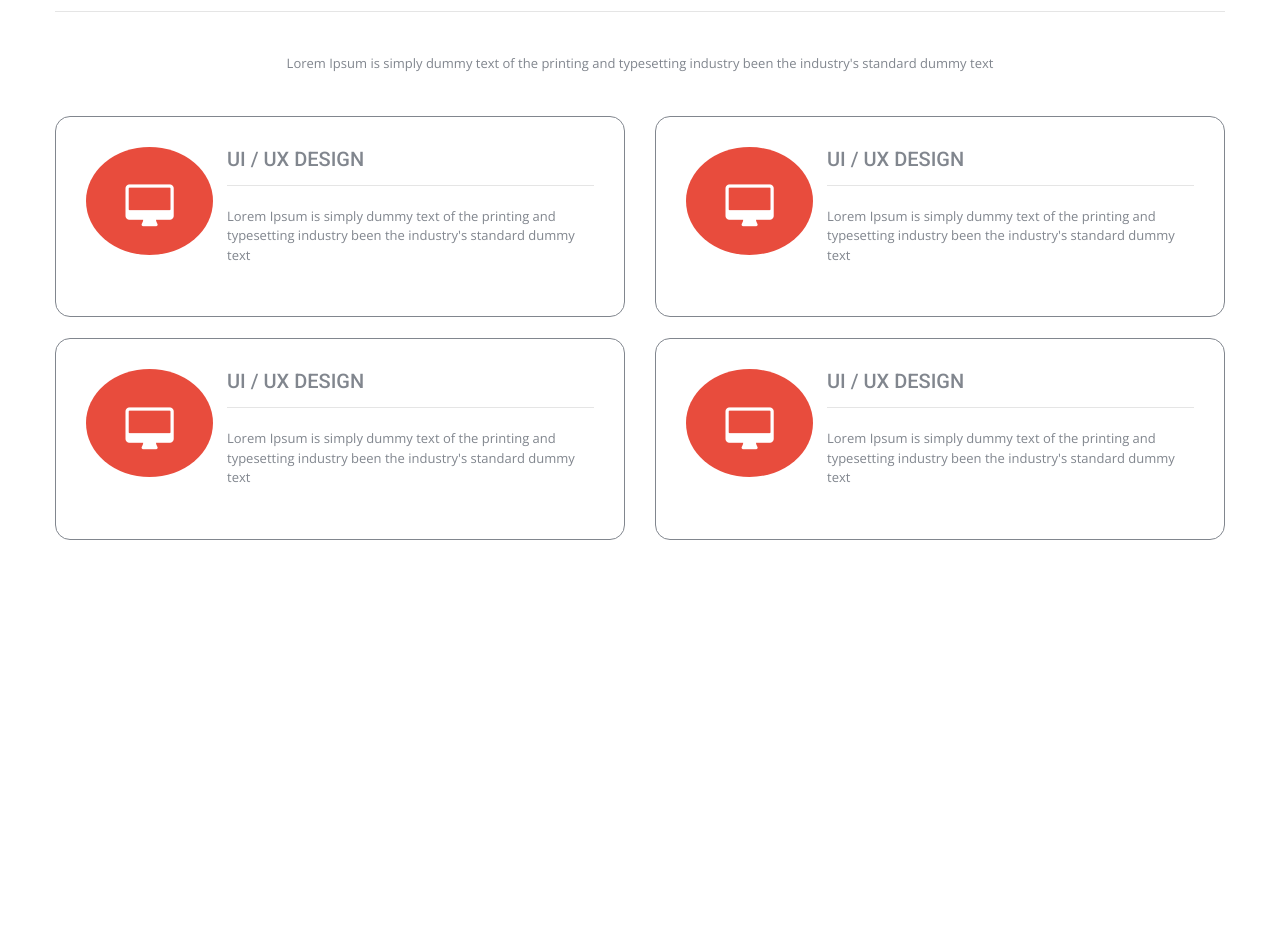
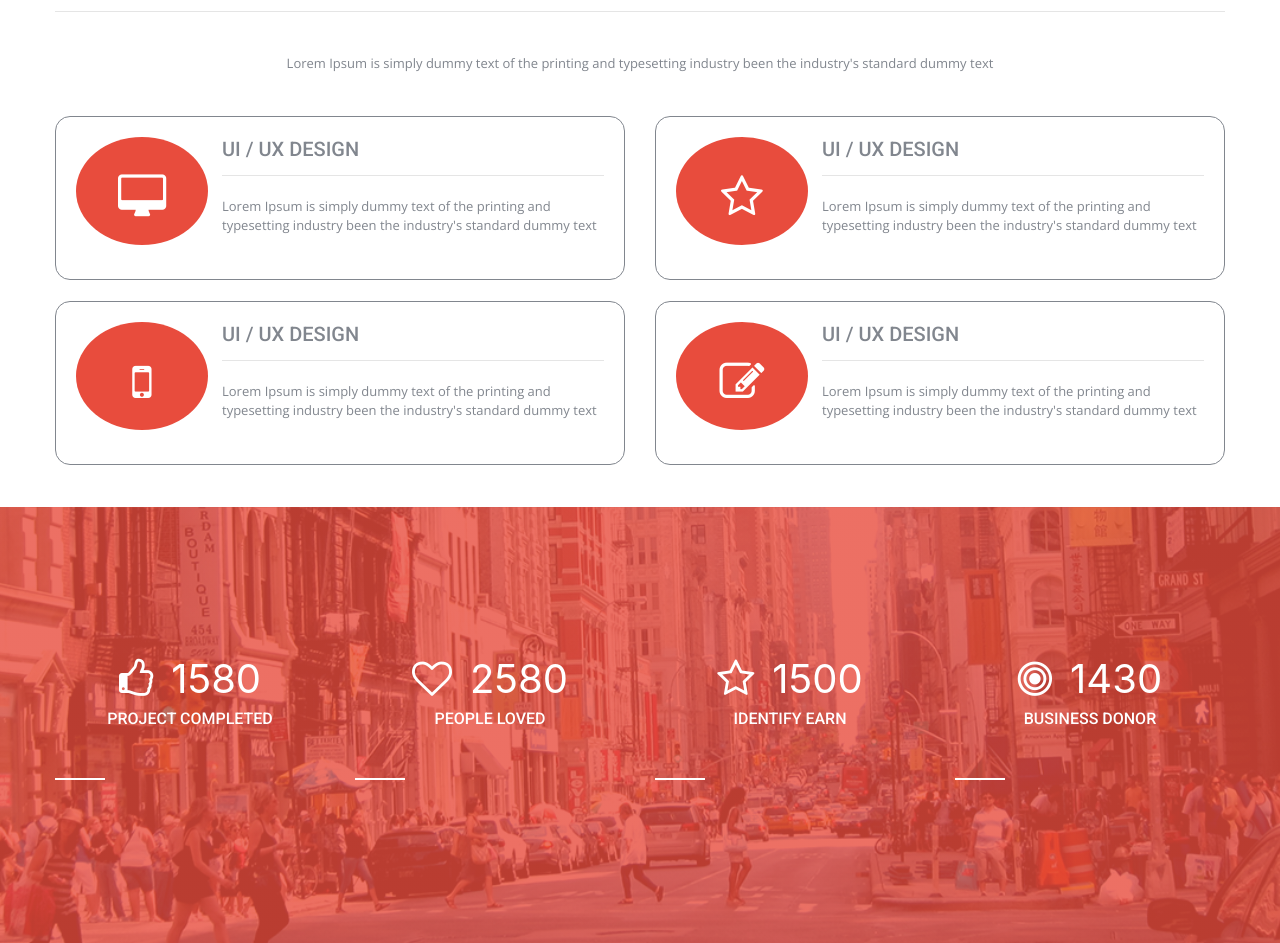
Before and after one commit to grujamar/Graxpo, a plain HTML site: page index.html in a window 1280 px wide. Shown: the part 1525-2468 px from the top of the page. Before the commit the page ends 2107 px from the top, so only its background shows below. Drawn offline with nearby package versions, Linux system fonts and the light colour scheme; files whose address does not match are found by name.

Commit message:
Statistics section finished

```diff
--- a/css/responsive.css
+++ b/css/responsive.css
@@ -74,6 +74,11 @@
         font-size: 13px;
     }
 
+    .what-we-do .what-we-do-article{
+        padding: 20px;
+    }
+
+
 }
 
 
@@ -87,7 +92,21 @@
         max-width: 1200px; /*1170+30 zbog paddin-ga*/
     }
 
+    statistics{
+        padding: 150px 0;
+    }
 
+    .statistics article .fa{
+        font-size: 40px;
+    }
+
+    .statistics article span{
+        font-size: 40px;
+    }
+
+    .statistics article h2{
+        font-size: 16px;
+    }
 }
 
 
@@ -97,7 +116,9 @@
 @media(min-width:1200px){
 
 
-
+    .what-we-do .left-content .fa{
+        font-size: 45px;
+    }
 
 
 }
--- a/css/style.css
+++ b/css/style.css
@@ -156,7 +156,7 @@ p{
 
 .what-we-do .what-we-do-article{
     border:1px solid #81868E;
-    padding: 30px;
+    padding: 10px;
     border-radius: 15px;
 }
 
@@ -177,3 +177,37 @@ p{
 .what-we-do .what-we-do-article:hover p{
     color: #fff;
 }
+
+/*section statistics*/
+.statistics article h2:after{
+    content: '';
+    display: block;
+    height: 2px;
+    width: 50px;
+    color: #fff;
+    border-bottom: 2px solid #fff;
+    margin-top: 50px;
+    text-align: center;
+}
+
+.statistics{
+    padding: 100px 0;
+    background-size: cover;
+    background-position: center center;
+}
+
+.statistics article .fa{
+    font-size: 30px;
+    color: #fff;
+    text-decoration: none;
+    text-align: center;
+}
+
+.statistics article span{
+    font-size: 30px;
+    color: #fff;
+}
+
+.statistics article h2{
+    font-size: 16px;
+}
--- a/index.html
+++ b/index.html
@@ -22,7 +22,7 @@
     </head>
     <body>
         <!--header start-->
-        <header class="py-2 py-lg-4 fixed-top" style="background: rgba(220,220,220,1)">
+        <header class="py-2 py-lg-4 fixed-top" style="background: transparent">
             <div class="container">
                 <nav class="navbar navbar-expand-md navbar-light px-0">
                     <a class="navbar-brand" href="#">
@@ -127,7 +127,7 @@
                         <div class="col-12 col-md-6 mb-4">
                             <article class="what-we-do-article d-flex">
                                 <div class="w-25 left-content">
-                                    <a href="#" class="fa fa-desktop"></a>
+                                    <a href="#" class="fa fa-star-o"></a>
                                 </div>
                                 <div class="w-75 pl-3">
                                     <h2 class="text-left">UI / UX DESIGN</h2>
@@ -142,7 +142,7 @@
                         <div class="col-12 col-md-6 mb-4 mb-md-0">
                             <article class="what-we-do-article d-flex">
                                 <div class="w-25 left-content">
-                                    <a href="#" class="fa fa-desktop"></a>
+                                    <a href="#" class="fa fa-mobile"></a>
                                 </div>
                                 <div class="w-75 pl-3">
                                     <h2 class="text-left">UI / UX DESIGN</h2>
@@ -157,7 +157,7 @@
                         <div class="col-12 col-md-6">
                             <article class="what-we-do-article d-flex">
                                 <div class="w-25 left-content">
-                                    <a href="#" class="fa fa-desktop"></a>
+                                    <a href="#" class="fa fa-pencil-square-o"></a>
                                 </div>
                                 <div class="w-75 pl-3">
                                     <h2 class="text-left">UI / UX DESIGN</h2>
@@ -172,6 +172,50 @@
                     </div>
                 </div>
             </section><!--section what-we-do end-->
+            <!--section statistics start-->
+            <section class="statistics" style="background-image: linear-gradient(to right, rgba(232,76,61,0.8), rgba(232,76,61,0.8)),url('css/assets/statistics.jpg')">
+                <div class="container">
+                    <div class="row">
+                        <div class="col-12 col-sm-6 col-md-3">
+                            <article class="py-5 text-center">
+                                <a href="#" class="fa fa-thumbs-o-up"></a>
+                                <span class="text-white right-content mb-5 pl-3">
+                                    1580
+                                </span>
+                                <h2 class="text-uppercase text-white mb-4">Project completed</h2>
+                            </article>
+                        </div>
+                        <div class="col-12 col-sm-6 col-md-3">
+                            <article class="py-5 text-center">
+                                <a href="#" class="fa fa-heart-o"></a>
+                                <span class="text-white right-content mb-5 pl-3">
+                                    2580
+                                </span>
+                                <h2 class="text-uppercase text-white mb-4">People loved</h2>
+                            </article>
+                        </div>
+                        <div class="col-12 col-sm-6 col-md-3">
+                            <article class="py-5 text-center">
+                                <a href="#" class="fa fa-star-o"></a>
+                                <span class="text-white right-content mb-5 pl-3">
+                                    1500
+                                </span>
+                                <h2 class="text-uppercase text-white mb-4">Identify earn</h2>
+                            </article>
+                        </div>
+                        <div class="col-12 col-sm-6 col-md-3">
+                            <article class="py-5 text-center">
+                                <a href="#" class="fa fa-bullseye"></a>
+                                <span class="text-white right-content mb-5 pl-3">
+                                    1430
+                                </span>
+                                <h2 class="text-uppercase text-white mb-4">Business donor</h2>
+                            </article>
+                        </div>
+                    </div>
+                </div>
+            </section><!--section likes end-->
+
         </main><!--main end-->
 
 
```
Also changed, not shown: css/assets/statistics.jpg (added).
